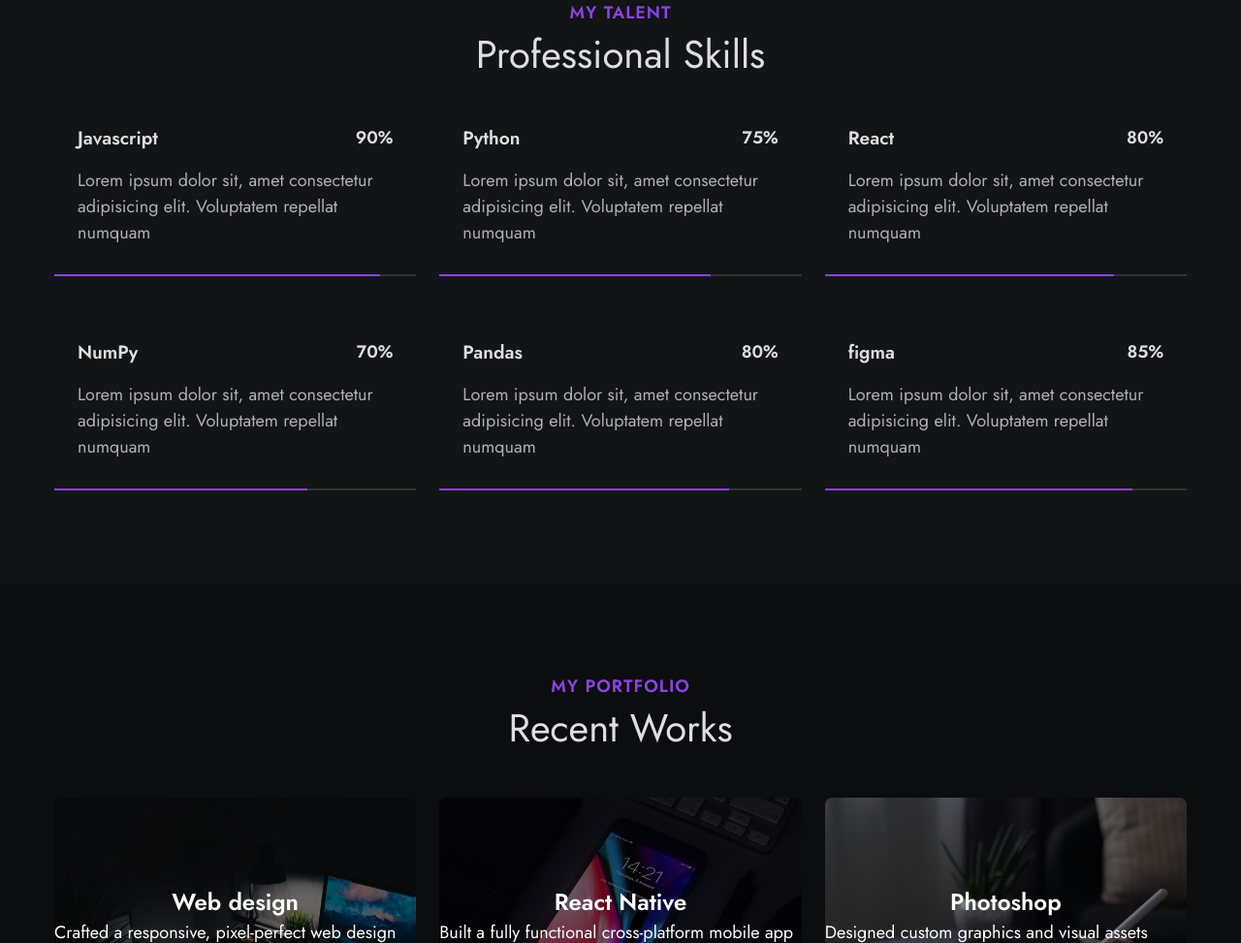
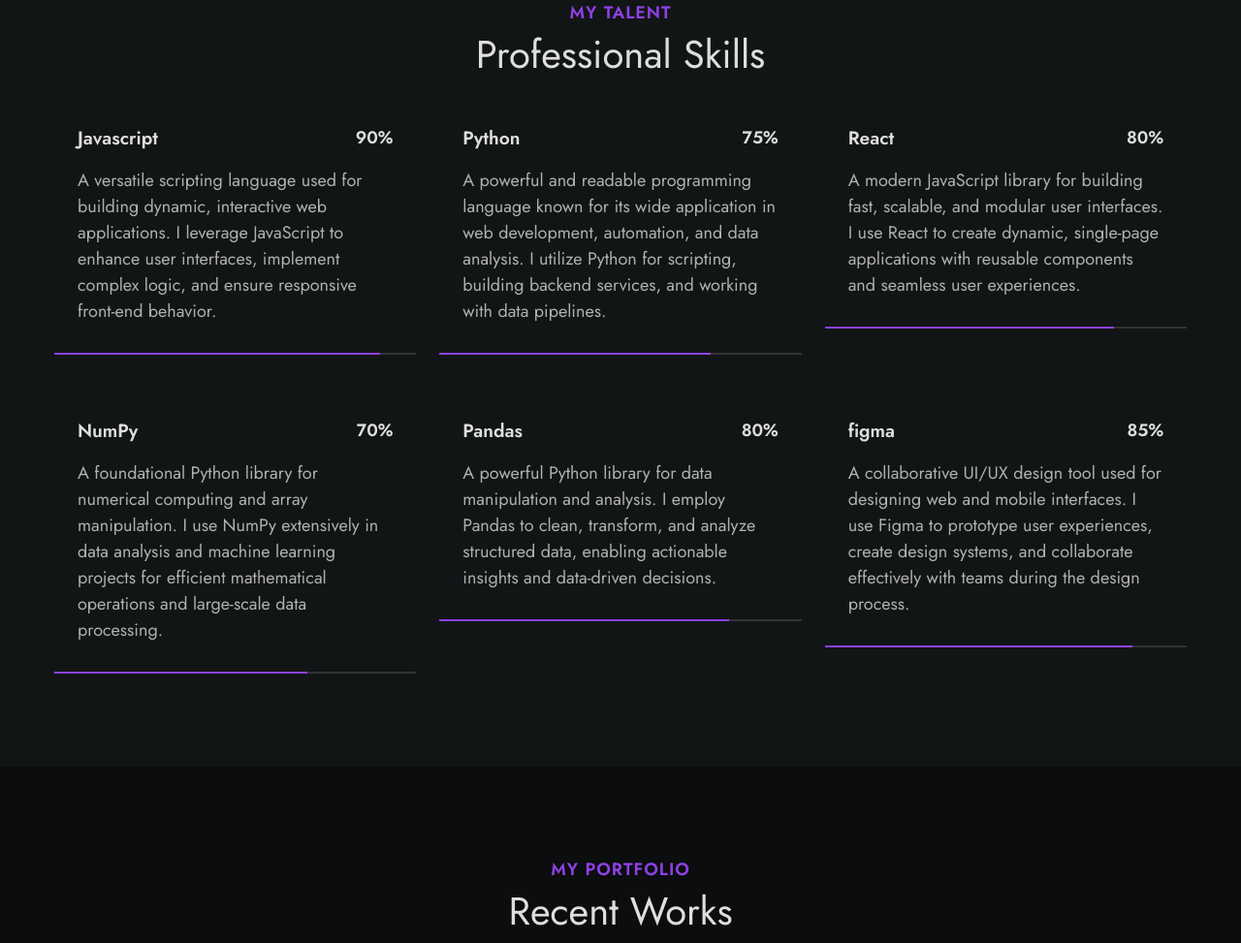
Before and after one commit to Satyam-2005/my-portfolio, a plain HTML site: page index.html in a window 1280 px wide. Shown: the part 3427-4400 px from the top of the page at 97% size. Drawn offline with nearby package versions, Linux system fonts and the light colour scheme.

Commit message:
Update index.html
add skills descrition

```diff
--- a/index.html
+++ b/index.html
@@ -366,8 +366,7 @@
               <span class="skills__no">90%</span>
             </div>
             <p class="skills__description">
-              Lorem ipsum dolor sit, amet consectetur adipisicing elit.
-              Voluptatem repellat numquam
+              A versatile scripting language used for building dynamic, interactive web applications. I leverage JavaScript to enhance user interfaces, implement complex logic, and ensure responsive front-end behavior.
             </p>
             <div class="skills__bar">
               <div class="skills__percentage" style="width: 90%">
@@ -381,8 +380,7 @@
               <span class="skills__no">75%</span>
             </div>
             <p class="skills__description">
-              Lorem ipsum dolor sit, amet consectetur adipisicing elit.
-              Voluptatem repellat numquam
+              A powerful and readable programming language known for its wide application in web development, automation, and data analysis. I utilize Python for scripting, building backend services, and working with data pipelines.
             </p>
             <div class="skills__bar">
               <div class="skills__percentage" style="width: 75%">
@@ -396,8 +394,7 @@
               <span class="skills__no">80%</span>
             </div>
             <p class="skills__description">
-              Lorem ipsum dolor sit, amet consectetur adipisicing elit.
-              Voluptatem repellat numquam
+              A modern JavaScript library for building fast, scalable, and modular user interfaces. I use React to create dynamic, single-page applications with reusable components and seamless user experiences.
             </p>
             <div class="skills__bar">
               <div class="skills__percentage" style="width: 80%">
@@ -411,8 +408,7 @@
               <span class="skills__no">70%</span>
             </div>
             <p class="skills__description">
-              Lorem ipsum dolor sit, amet consectetur adipisicing elit.
-              Voluptatem repellat numquam
+              A foundational Python library for numerical computing and array manipulation. I use NumPy extensively in data analysis and machine learning projects for efficient mathematical operations and large-scale data processing.
             </p>
             <div class="skills__bar">
               <div class="skills__percentage" style="width: 70%">
@@ -426,8 +422,7 @@
               <span class="skills__no">80%</span>
             </div>
             <p class="skills__description">
-              Lorem ipsum dolor sit, amet consectetur adipisicing elit.
-              Voluptatem repellat numquam
+              A powerful Python library for data manipulation and analysis. I employ Pandas to clean, transform, and analyze structured data, enabling actionable insights and data-driven decisions.
             </p>
             <div class="skills__bar">
               <div class="skills__percentage" style="width: 80%">
@@ -441,8 +436,7 @@
               <span class="skills__no">85%</span>
             </div>
             <p class="skills__description">
-              Lorem ipsum dolor sit, amet consectetur adipisicing elit.
-              Voluptatem repellat numquam
+              A collaborative UI/UX design tool used for designing web and mobile interfaces. I use Figma to prototype user experiences, create design systems, and collaborate effectively with teams during the design process.
             </p>
             <div class="skills__bar">
               <div class="skills__percentage" style="width: 85%">
```
